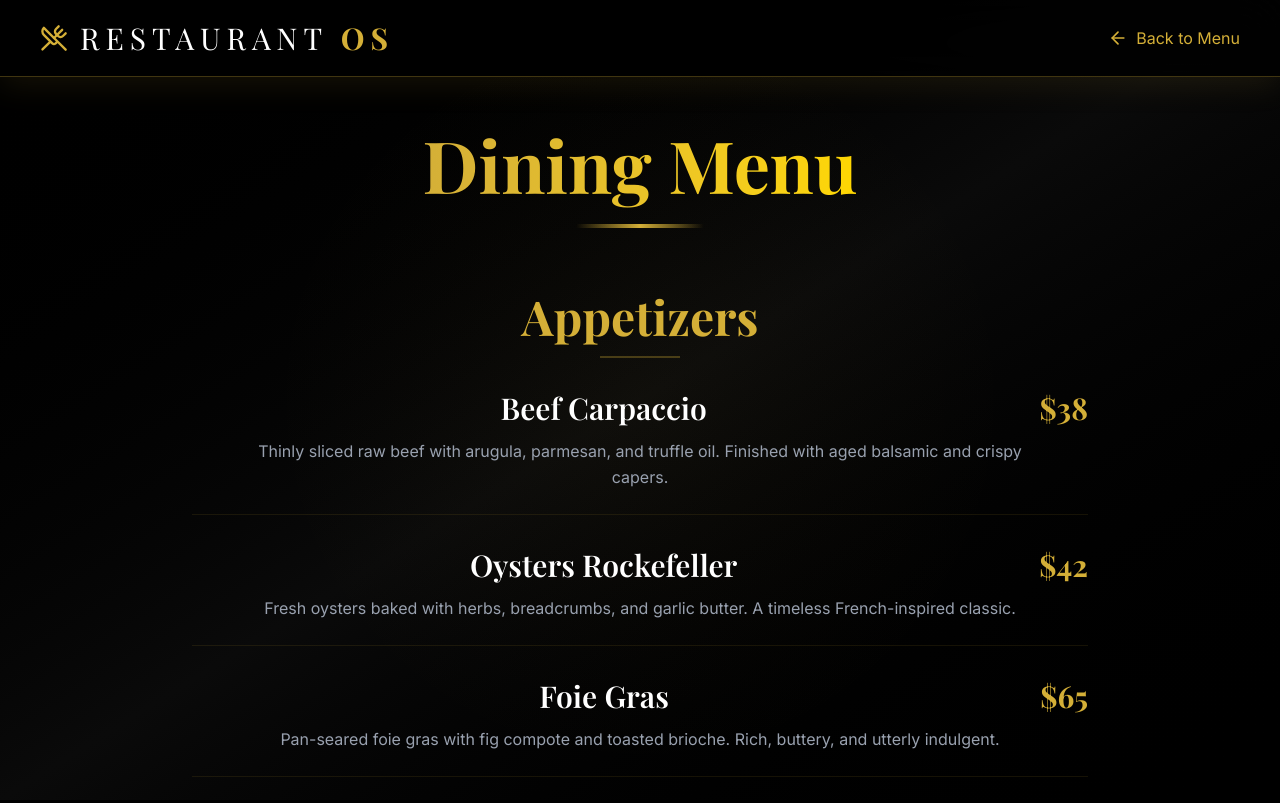
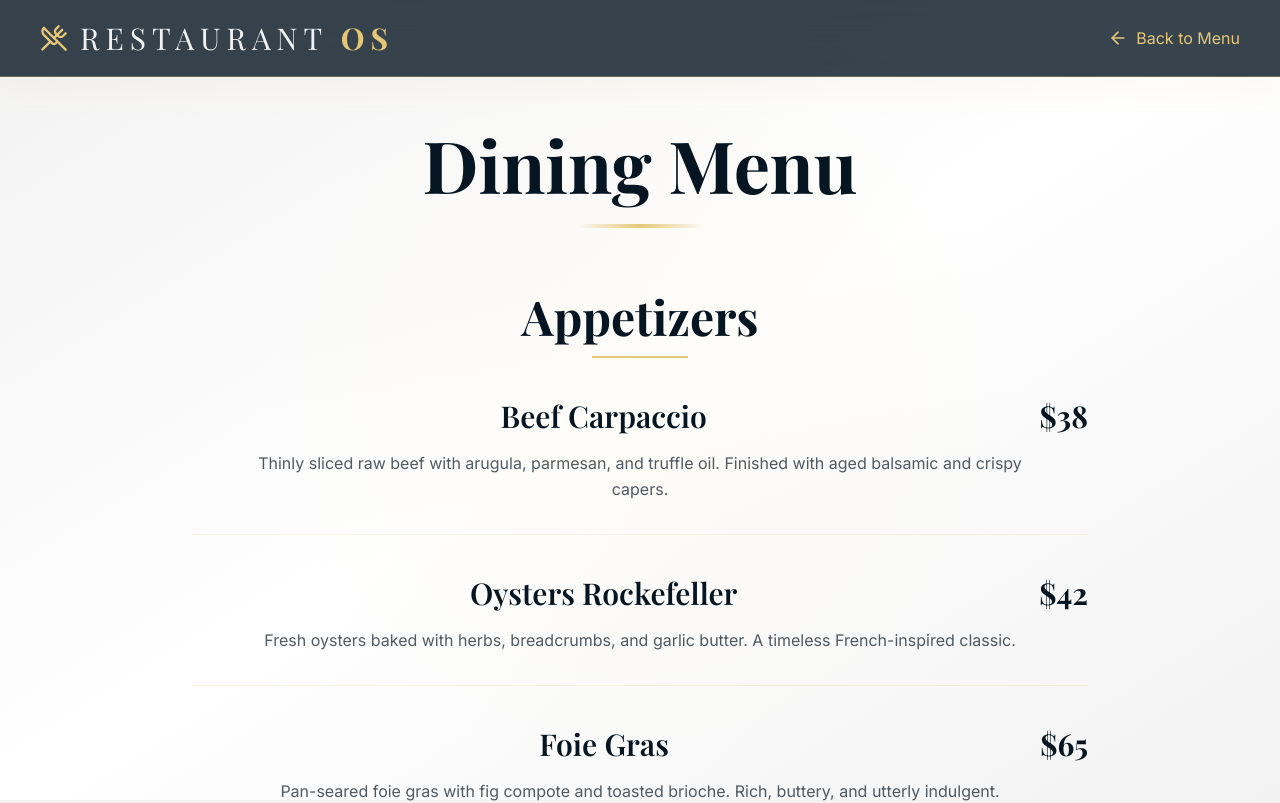
Before and after one commit to Amrragab78/the-modern-table, a Next.js app: page /page-neo/dining-menu in a window 1280 px wide. Shown: the top 803 px of the page. Built offline with nearby package versions, Linux system fonts and the light colour scheme.

Commit message:
c changed the fornt page theme

```diff
--- a/app/page-neo/dining-menu/page.tsx
+++ b/app/page-neo/dining-menu/page.tsx
@@ -21,10 +21,10 @@ export default function DiningMenuPage() {
   ];
 
   return (
-    <div className="min-h-screen bg-black text-white overflow-hidden relative">
+    <div className="min-h-screen bg-[#F2F2F2] text-[#051622] overflow-hidden relative">
       {/* Background */}
-      <div className="fixed inset-0 bg-gradient-to-br from-black via-[#0a0a0a] to-black z-0">
-        <div className="absolute inset-0 bg-[radial-gradient(circle_at_50%_50%,rgba(212,175,55,0.03),transparent_50%)]"></div>
+      <div className="fixed inset-0 bg-gradient-to-br from-[#F2F2F2] via-white to-[#F2F2F2] z-0">
+        <div className="absolute inset-0 bg-[radial-gradient(circle_at_50%_50%,rgba(229,199,119,0.05),transparent_50%)]"></div>
       </div>
 
       {/* Navbar */}
@@ -32,7 +32,7 @@ export default function DiningMenuPage() {
         initial={{ y: -100 }}
         animate={{ y: 0 }}
         transition={{ duration: 0.6, ease: "easeOut" }}
-        className="fixed top-0 left-0 w-full z-50 bg-black/80 backdrop-blur-xl shadow-[0_8px_32px_rgba(212,175,55,0.1)] border-b border-[#D4AF37]/30"
+        className="fixed top-0 left-0 w-full z-50 bg-[#051622]/80 backdrop-blur-xl shadow-[0_8px_32px_rgba(229,199,119,0.1)] border-b border-[#E5C777]/30"
       >
         <div className="max-w-7xl mx-auto px-6 md:px-10 py-5 flex justify-between items-center">
           <Link href="/page-neo">
@@ -40,16 +40,16 @@ export default function DiningMenuPage() {
               className="flex items-center gap-3 cursor-pointer"
               whileHover={{ scale: 1.05 }}
             >
-              <UtensilsCrossed className="text-[#D4AF37]" size={28} />
-              <h1 className={`${playfair.className} text-2xl md:text-3xl font-normal tracking-[0.2em]`}>
-                RESTAURANT <span className="text-[#D4AF37] font-bold">OS</span>
+              <UtensilsCrossed className="text-[#E5C777]" size={28} />
+              <h1 className={`${playfair.className} text-2xl md:text-3xl font-normal tracking-[0.2em] text-[#F2F2F2]`}>
+                RESTAURANT <span className="text-[#E5C777] font-bold">OS</span>
               </h1>
             </motion.div>
           </Link>
 
           <Link href="/page-neo">
             <motion.button
-              className={`${inter.className} flex items-center gap-2 text-[#D4AF37] hover:text-[#FFD700] transition-colors`}
+              className={`${inter.className} flex items-center gap-2 text-[#E5C777] hover:text-[#8DA9C4] transition-colors`}
               whileHover={{ x: -5 }}
             >
               <ArrowLeft size={20} />
@@ -69,13 +69,11 @@ export default function DiningMenuPage() {
             transition={{ duration: 0.8 }}
             className="text-center mb-16"
           >
-            <h1 className={`${playfair.className} text-6xl md:text-7xl font-bold mb-4`}>
-              <span className="bg-gradient-to-r from-[#D4AF37] to-[#FFD700] bg-clip-text text-transparent">
-                Dining Menu
-              </span>
+            <h1 className={`${playfair.className} text-6xl md:text-7xl font-bold mb-4 text-[#051622]`}>
+              Dining Menu
             </h1>
             <div className="flex justify-center mt-6">
-              <div className="w-32 h-1 bg-gradient-to-r from-transparent via-[#D4AF37] to-transparent"></div>
+              <div className="w-32 h-1 bg-gradient-to-r from-transparent via-[#E5C777] to-transparent"></div>
             </div>
           </motion.div>
 
@@ -89,37 +87,37 @@ export default function DiningMenuPage() {
               className="mb-16"
             >
               {/* Category Title */}
-              <div className="text-center mb-8">
-                <h2 className={`${playfair.className} text-4xl md:text-5xl font-bold text-[#D4AF37] mb-4`}>
+              <div className="text-center mb-10">
+                <h2 className={`${playfair.className} text-4xl md:text-5xl font-bold text-[#051622] mb-4`}>
                   {category.label}
                 </h2>
                 <div className="flex justify-center">
-                  <div className="w-20 h-0.5 bg-[#D4AF37]/30"></div>
+                  <div className="w-24 h-0.5 bg-[#E5C777]"></div>
                 </div>
               </div>
 
               {/* Dishes */}
-              <div className="space-y-8">
+              <div className="space-y-10">
                 {menu[category.key].map((dish, dishIndex) => (
                   <motion.div
                     key={dishIndex}
                     initial={{ opacity: 0, y: 20 }}
                     animate={{ opacity: 1, y: 0 }}
                     transition={{ duration: 0.5, delay: categoryIndex * 0.1 + dishIndex * 0.05 }}
-                    className="border-b border-[#D4AF37]/10 pb-6 last:border-0"
+                    className="border-b border-[#E5C777]/20 pb-8 last:border-0"
                   >
                     {/* Dish Name and Price */}
-                    <div className="flex justify-between items-start mb-3">
-                      <h3 className={`${playfair.className} text-2xl md:text-3xl font-semibold text-white text-center flex-1`}>
+                    <div className="flex justify-between items-start mb-4">
+                      <h3 className={`${playfair.className} text-2xl md:text-3xl font-semibold text-[#051622] text-center flex-1`}>
                         {dish.name}
                       </h3>
-                      <span className={`${playfair.className} text-2xl md:text-3xl font-bold text-[#D4AF37] ml-6 whitespace-nowrap`}>
+                      <span className={`${playfair.className} text-2xl md:text-3xl font-bold text-[#051622] ml-6 whitespace-nowrap`}>
                         {dish.price}
                       </span>
                     </div>
 
                     {/* Description */}
-                    <p className={`${inter.className} text-gray-400 text-center text-sm md:text-base leading-relaxed max-w-3xl mx-auto`}>
+                    <p className={`${inter.className} text-[#051622]/70 text-center text-sm md:text-base leading-relaxed max-w-3xl mx-auto`}>
                       {dish.desc}
                     </p>
                   </motion.div>
@@ -128,8 +126,8 @@ export default function DiningMenuPage() {
 
               {/* Section Divider */}
               {categoryIndex < categories.length - 1 && (
-                <div className="flex justify-center mt-12">
-                  <div className="w-full max-w-xs h-px bg-gradient-to-r from-transparent via-[#D4AF37]/20 to-transparent"></div>
+                <div className="flex justify-center mt-16">
+                  <div className="w-full max-w-xs h-px bg-gradient-to-r from-transparent via-[#E5C777]/30 to-transparent"></div>
                 </div>
               )}
             </motion.section>
@@ -140,12 +138,12 @@ export default function DiningMenuPage() {
             initial={{ opacity: 0 }}
             animate={{ opacity: 1 }}
             transition={{ duration: 0.8, delay: 0.5 }}
-            className="text-center mt-16 pt-8 border-t border-[#D4AF37]/20"
+            className="text-center mt-16 pt-8 border-t border-[#E5C777]/20"
           >
-            <p className={`${inter.className} text-gray-500 text-sm`}>
+            <p className={`${inter.className} text-[#051622]/60 text-sm`}>
               All prices subject to applicable taxes
             </p>
-            <p className={`${inter.className} text-gray-600 text-xs mt-2`}>
+            <p className={`${inter.className} text-[#051622]/50 text-xs mt-2`}>
               Please inform your server of any dietary restrictions or allergies
             </p>
           </motion.div>
```
Also changed, not shown: app/page-neo/page.tsx (+40 -40 lines).
